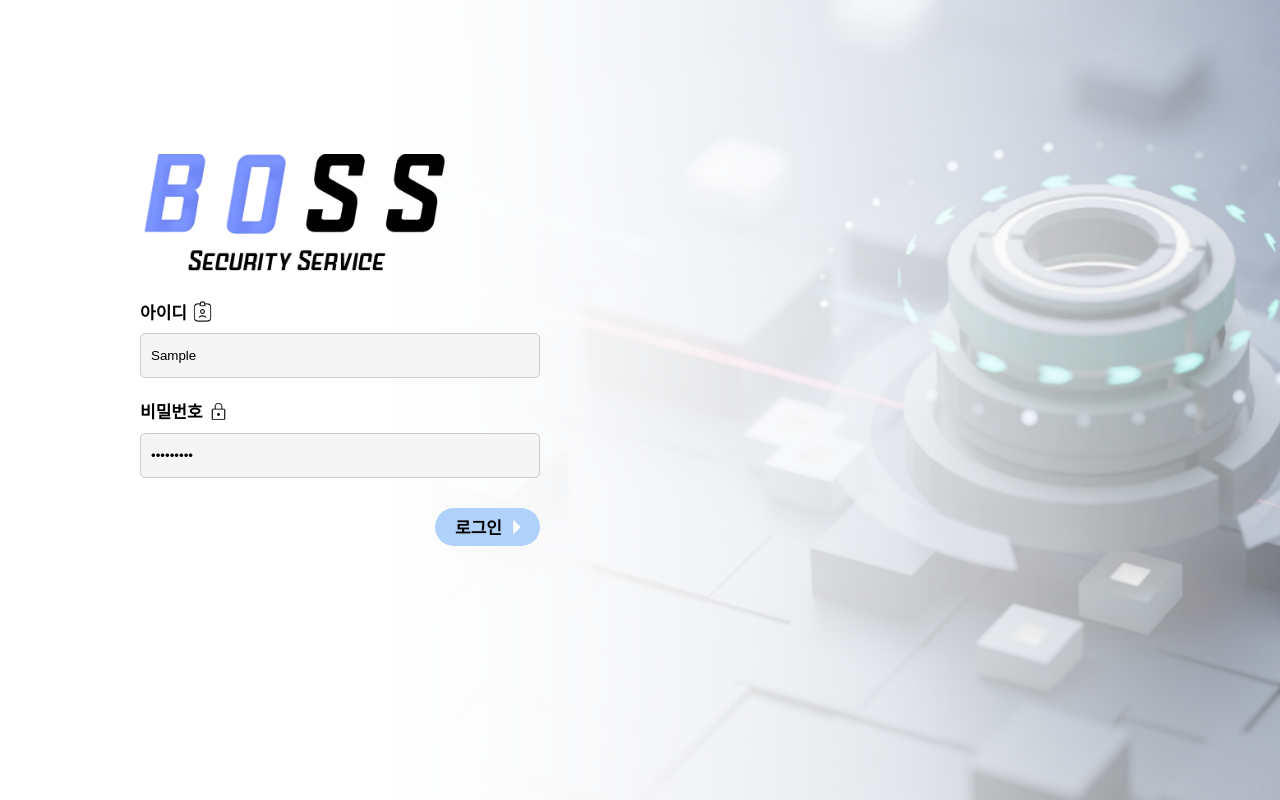
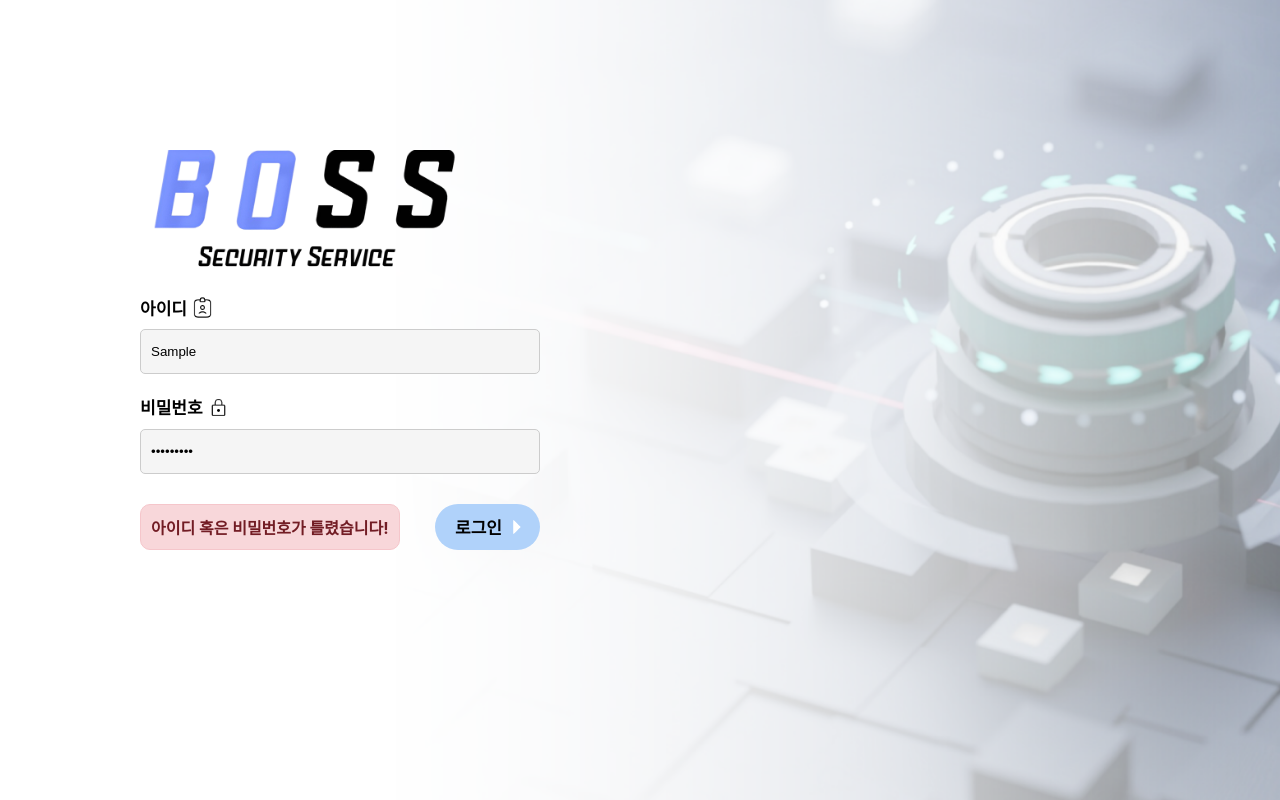
Before and after one commit to DaftenP/BOSS, a React (Create React App) app in the folder client/: page / in a window 1280 px wide. Both pictures are taken after typing "Sample", "Sample123" into the empty fields and a click on the button "로그인". Built offline with nearby package versions, Linux system fonts and the light colour scheme.

Commit message:
fix: 로그인 성공 시 에러메세지 뜨느 버그 수정, 에러메세지 CSS 수정

```diff
--- a/client/src/pages/Login/Login.js
+++ b/client/src/pages/Login/Login.js
@@ -12,17 +12,33 @@ function Login() {
   const dispatch = useDispatch();
   const [id, setId] = useState('');
   const [password, setPassword] = useState('');
-  const isLogin = useSelector((state) => state.login.isLogin);
+  const [errorMessage, setErrorMessage] = useState('');
+  const [errorKey, setErrorKey] = useState(0);
+  const isSuccess = useSelector((state) => state.login.success)
 
   const loginHandler = (event) => {
     event.preventDefault();
     dispatch(loginAction.login({ id, password }))
-    if (isLogin) {
-      event.preventDefault();
-    } else {
-      alert('로그인에 실패했습니다.')
+  }
+
+  useEffect(() => {
+    if (isSuccess !== null) {
+      if (!id && !password) {
+        setErrorMessage('아이디와 비밀번호를 입력해 주세요!')
+        setErrorKey(prev => prev + 1)
+      } else if (!id) {
+        setErrorMessage('아이디를 입력해 주세요!')
+        setErrorKey(prev => prev + 1)
+      } else if (!password) {
+        setErrorMessage('비밀번호를 입력해 주세요!')
+        setErrorKey(prev => prev + 1)
+      } else if (isSuccess === false) {
+        setErrorMessage('아이디 혹은 비밀번호가 틀렸습니다!')
+        setErrorKey(prev => prev + 1)
+      }
+      dispatch(loginAction.logout())
     }
-  }
+  }, [isSuccess])
 
   const handleId = (event) => {
     setId(event.target.value)
@@ -65,7 +81,10 @@ function Login() {
             onChange={handlePassword}
           />
         </div>
-        <div className={classes.formSubGroup}>
+        <div key={errorKey} className={classes.formSubGroup}>
+          {errorMessage && (
+            <div className={classes.errorBox}>{errorMessage}</div>
+          )}
           <div></div>
           <button type="submit" className={classes.loginButton}>
             로그인
--- a/client/src/pages/Login/Login.module.css
+++ b/client/src/pages/Login/Login.module.css
@@ -31,7 +31,7 @@
   .logoImage {
     width: 350px;
     height: auto;
-    padding-left: 100px;
+    padding-left: 110px;
     margin-bottom: 15px;
   }
 
@@ -97,3 +97,30 @@
   .inputText:focus {
     background-color: white;
   }
+
+  .errorBox {
+    border: 1px solid #f5c6cb;
+    border-radius: 10px;
+    background-color: #f8d7da;
+    color: #721c24;
+    padding: 10px;
+    margin-top: 10px;
+    text-align: center;
+    font-weight: bold;
+    animation: bounce 0.6s ease-in-out;
+  }
+
+  @keyframes bounce {
+    0%, 100% {
+      transform: translateY(0);
+    }
+    25% {
+      transform: translateY(-10px);
+    }
+    50% {
+      transform: translateY(0);
+    }
+    75% {
+      transform: translateY(-10px);
+    }
+  }
--- a/client/src/store/login.js
+++ b/client/src/store/login.js
@@ -4,6 +4,7 @@ const initialLoginState = {
   isLogin: false,
   adminName: '', // 관리자 이름
   loginTime: null, // 로그인 시간
+  success: null,
   data: [
     {'admin_name': 'Admin1', 'admin_login_id': 'admin1', 'admin_pw': 'password1'},
     {'admin_name': 'Admin2', 'admin_login_id': 'admin2', 'admin_pw': 'password2'},
@@ -25,10 +26,12 @@ const loginSlice = createSlice({
 
       if (admin) {
         state.isLogin = true;
+        state.success = true;
         state.adminName = admin.admin_name;
         state.loginTime = new Date().toISOString();
       } else {
         state.isLogin = false;
+        state.success = false;
         state.adminName = '';
         state.loginTime = null;
       }
@@ -37,6 +40,7 @@ const loginSlice = createSlice({
       state.isLogin = false;
       state.adminName = '';
       state.loginTime = null;
+      state.success = null
     },
   },
 });
```
